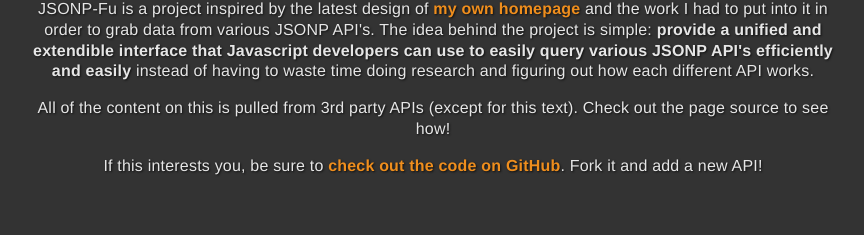
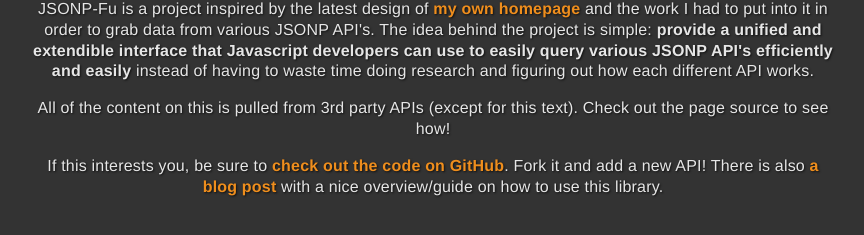
Before and after one commit to meltingice/JSONP-Fu, a plain HTML site: page index.html in a window 1280 px wide. Shown: the part 69-304 px from the top of the page, without its empty margins (207-1071 px from the left). Drawn offline with nearby package versions, Linux system fonts and the light colour scheme; a script that the page names is missing.

Commit message:
Updated gh-pages to add link to blog post

```diff
--- a/index.html
+++ b/index.html
@@ -319,7 +319,7 @@
 	<h1>JSONP-Fu!</h1>
 	<p>JSONP-Fu is a project inspired by the latest design of <a href="http://meltingice.net">my own homepage</a> and the work I had to put into it in order to grab data from various JSONP API's. The idea behind the project is simple: <b>provide a unified and extendible interface that Javascript developers can use to easily query various JSONP API's efficiently and easily</b> instead of having to waste time doing research and figuring out how each different API works.</p>
 	<p>All of the content on this is pulled from 3rd party APIs (except for this text). Check out the page source to see how!</p>
-	<p>If this interests you, be sure to <a href="http://github.com/meltingice/JSONP-Fu">check out the code on GitHub</a>. Fork it and add a new API!</p>
+	<p>If this interests you, be sure to <a href="http://github.com/meltingice/JSONP-Fu">check out the code on GitHub</a>. Fork it and add a new API! There is also <a href="http://blog.meltingice.net/programming/jsonp-fu-perform-api-ninjutsu-with-ease/">a blog post</a> with a nice overview/guide on how to use this library.</p>
 </div>
 
 <div id="content">
```
